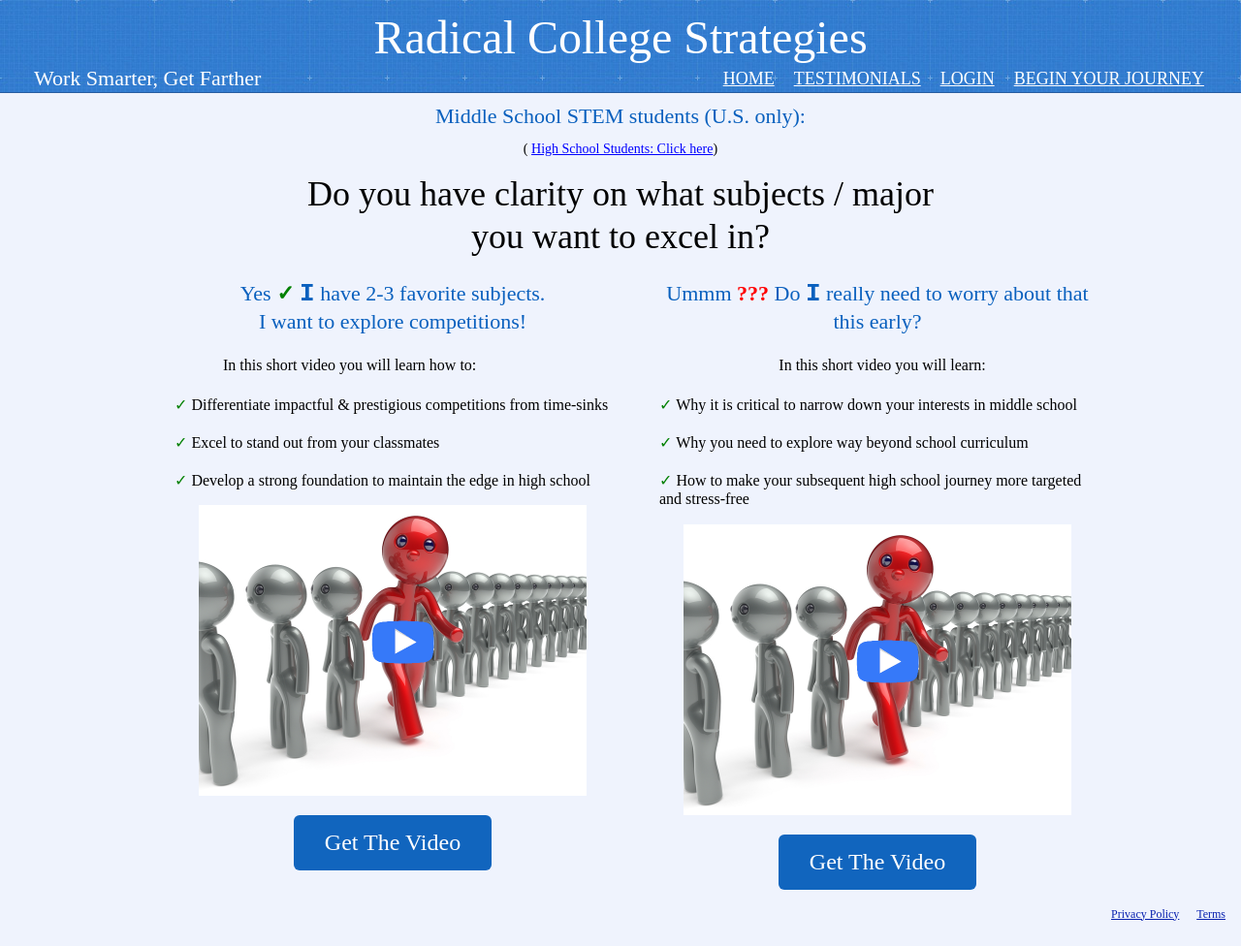
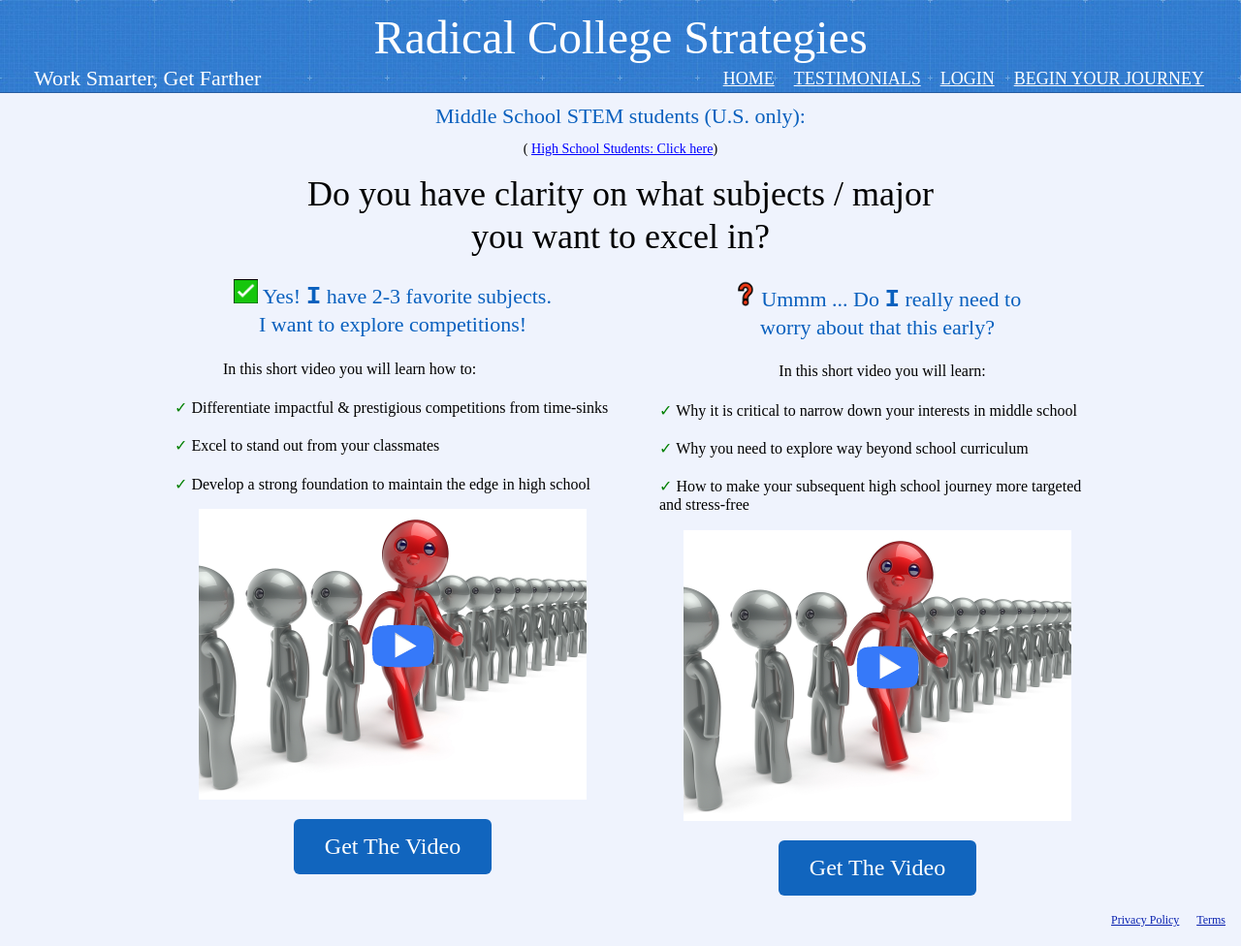
Before and after one commit to radicalcollegestrategies/radicalcollegestrategies.github.io, a Jekyll site: the page built from pages/MiddleSchool.md, in a window 1280 px wide. Shown: the whole page at 97% size. Built offline with Jekyll 4.4.1, drawn with Linux system fonts in a browser that asks for light colours; some web fonts are replaced.

Commit message:
check and question pics

```diff
--- a/pages/MiddleSchool.md
+++ b/pages/MiddleSchool.md
@@ -13,7 +13,8 @@ permalink: /MiddleSchool/
 
 <section50>
 <div class="section50left">
-<h3>Yes <div style="display:inline;color:green"><b> &#10003;</b></div> <div style="display:inline;font-family:Courier New;font-size:26px;"><b>I</b></div> have 2-3 favorite subjects. <br>I want to explore competitions!</h3>
+<h3><img style="width:25px;display:inline;" src="/images/CheckMark.png" />
+     Yes! <div style="display:inline;font-family:Courier New;font-size:26px;"><b>I</b></div> have 2-3 favorite subjects. <br>I want to explore competitions!</h3>
     <ul class="yes" style="font-size: 16px;padding-left:10px">
       <h4 style="text-align:left; padding-left:50px;color:black">In this short video you will learn how to:</h4>
 
@@ -33,7 +34,8 @@ permalink: /MiddleSchool/
 </div>
 
 <div class="section50right">
-<h3>Ummm <div style="display:inline;color:red"><b> ???</b></div> Do <div style="display:inline;font-family:Courier New;font-size:26px;"><b>I</b></div> really need to worry about that this early?</h3>
+<h3><img style="width:23px;display:inline;" src="/images/QuestionMarkBackground.png" />
+    Ummm ... Do <div style="display:inline;font-family:Courier New;font-size:26px;"><b>I</b></div> really need to <br> worry about that this early?</h3>
     <ul class="yes" style="font-size: 16px;padding-left:10px"><h4 style="color:black">In this short video you will learn:</h4>
 
     <li style="margin-bottom:20px">Why it is critical to narrow down your interests in middle school</li>
```
Also changed, not shown: pages/YourJourney2.md (+4 -4 lines), images/CheckMark.png (added), images/QuestionMark.png (added), images/QuestionMarkBackground.png (added).
